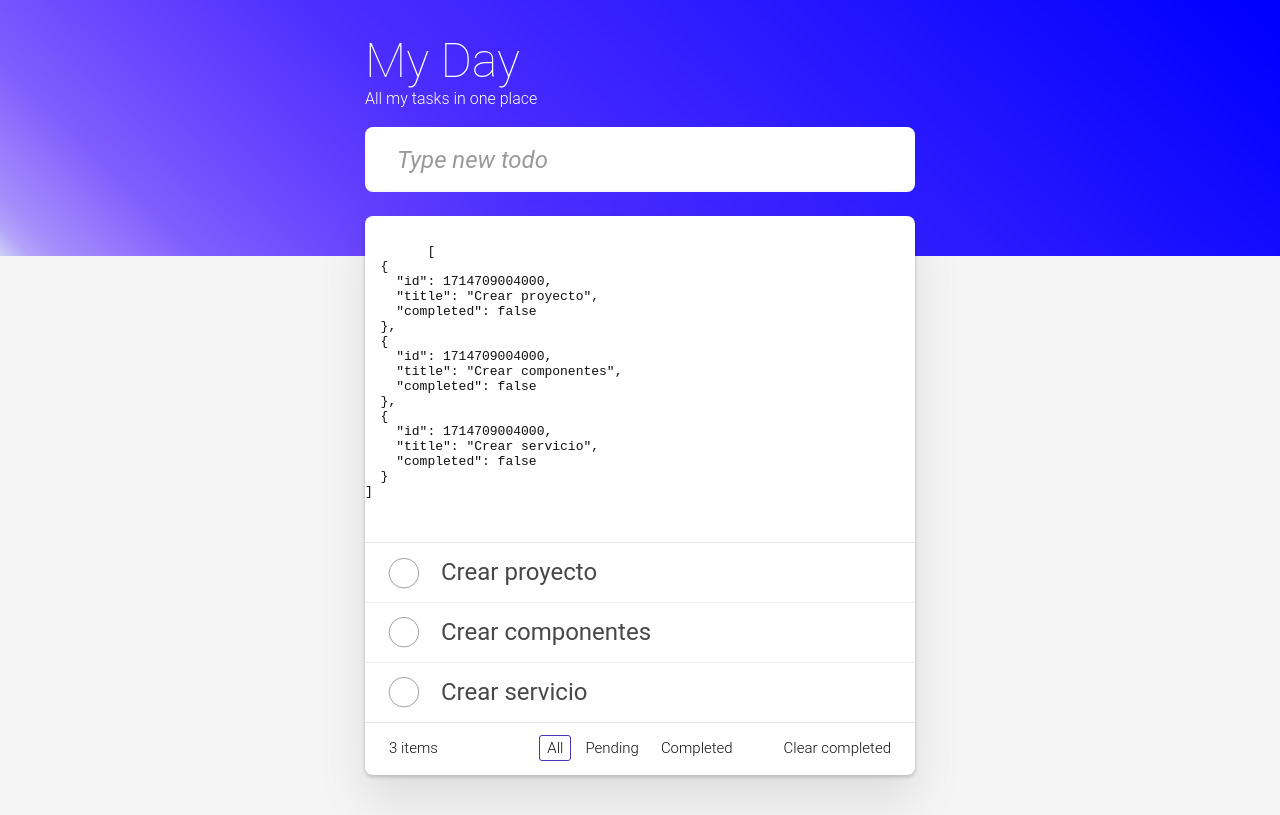
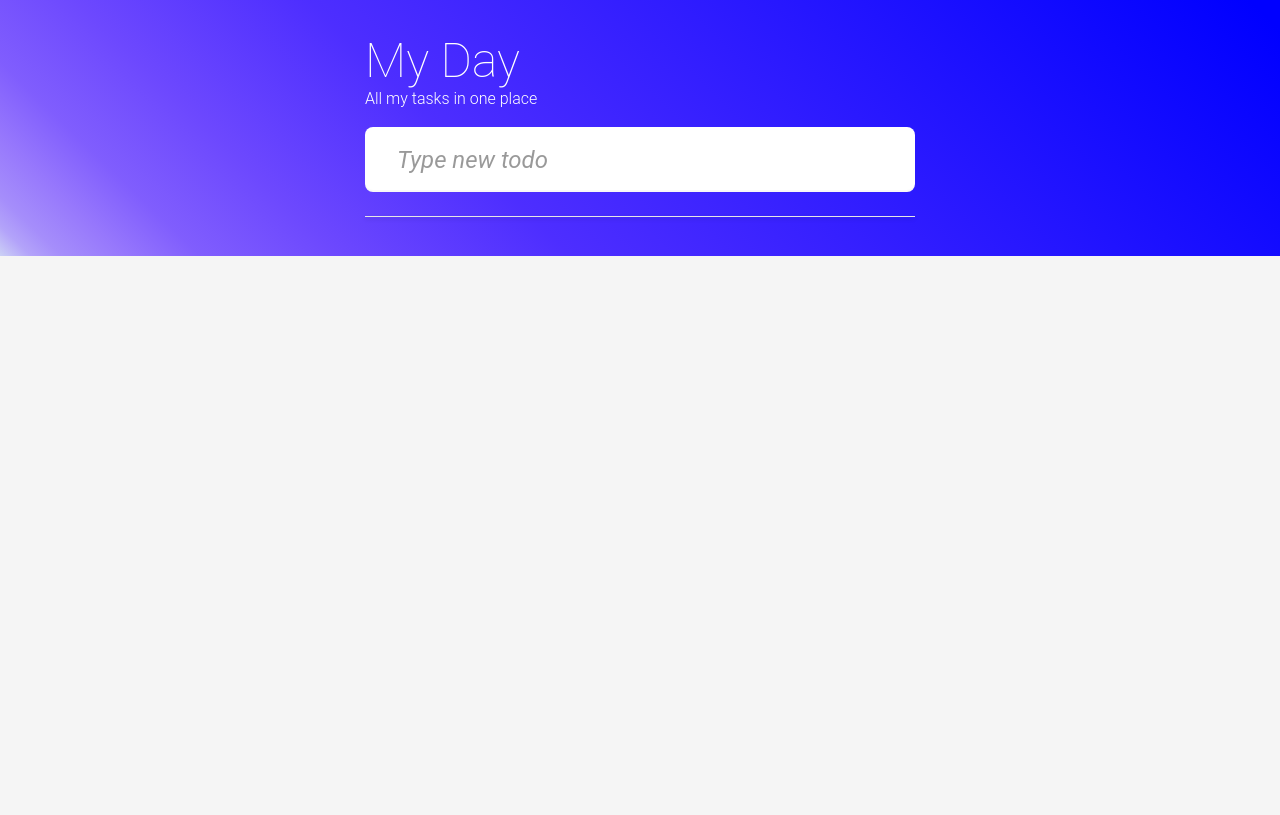
Before and after one commit to ApeWithGlasses/todoapp, an Angular app: page / in a window 1280 px wide. Built offline with nearby package versions, Linux system fonts and the light colour scheme.

Commit message:
Local storage added in order to storage all the tasks

```diff
--- a/src/app/pages/home/home.component.html
+++ b/src/app/pages/home/home.component.html
@@ -15,11 +15,6 @@
   </header>
   <div class="container todoapp-wrapper">
     <!-- This section should be hidden by default and shown when there are todos -->
-    <pre>
-      <code>
-        {{ tasks() | json }}
-      </code>
-    </pre>
     <section class="main">
       <ul class="todo-list">
         <li
@@ -62,7 +57,7 @@
       </ul>
     </section>
     <!-- This footer should be hidden by default and shown when there are todos -->
-    <footer class="footer">
+    <footer class="footer" *ngIf="tasksByFilter().length > 0">
       <!-- This should be `0 items left` by default -->
       <span class="todo-count">
         <strong>{{ tasksByFilter().length }}</strong>
--- a/src/app/pages/home/home.component.ts
+++ b/src/app/pages/home/home.component.ts
@@ -1,5 +1,5 @@
 import { CommonModule } from '@angular/common';
-import { Component, computed, signal } from '@angular/core';
+import { Component, Injector, computed, effect, inject, signal } from '@angular/core';
 import { Task } from '../../models/task.model';
 import { FormControl, ReactiveFormsModule, Validators } from '@angular/forms';
 import { Filters } from '../../models/filters.enum';
@@ -12,23 +12,30 @@
   styleUrl: './home.component.css'
 })
 export class HomeComponent {
-  tasks = signal<Task[]>([
-    {
-      id: Date.now(),
-      title: 'Crear proyecto',
-      completed: false
-    },
-    {
-      id: Date.now(),
-      title: 'Crear componentes',
-      completed: false
-    },
-    {
-      id: Date.now(),
-      title: 'Crear servicio',
-      completed: false
-    },
-  ]);
+  tasks = signal<Task[]>([]);
+
+  injector = inject(Injector);
+
+  constructor() {
+
+  }
+
+  ngOnInit(): void {
+    const storage = localStorage.getItem('tasks');
+    if (storage) {
+      const tasks = JSON.parse(storage);
+      this.tasks.set(tasks);
+    }
+    this.trackTasks();
+  }
+
+  trackTasks() {
+    effect(() => {
+      const tasks = this.tasks();
+      console.log(tasks);
+      localStorage.setItem('tasks', JSON.stringify(tasks));
+    }, { injector: this.injector });
+  }
 
   Filters = Filters;
   currentFilter = signal<Filters>(Filters.All);
```
